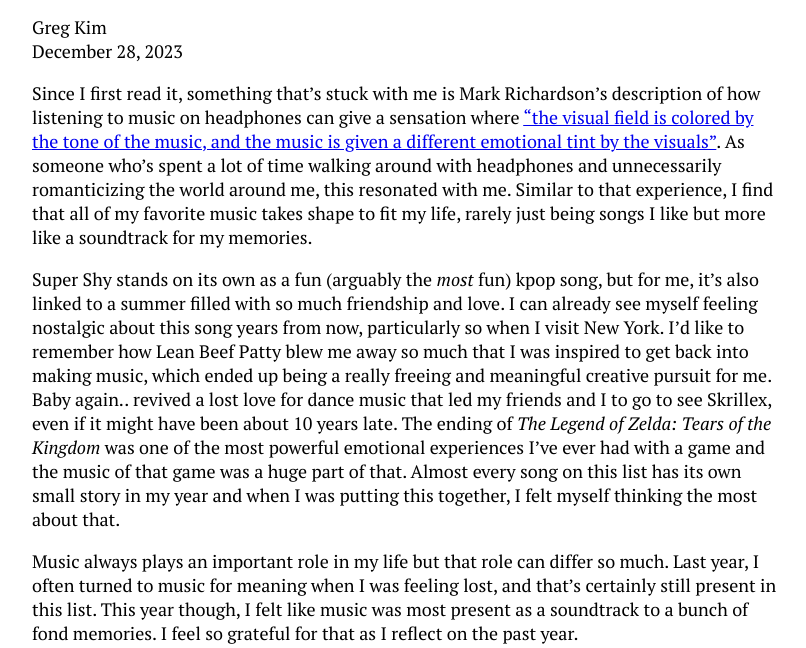
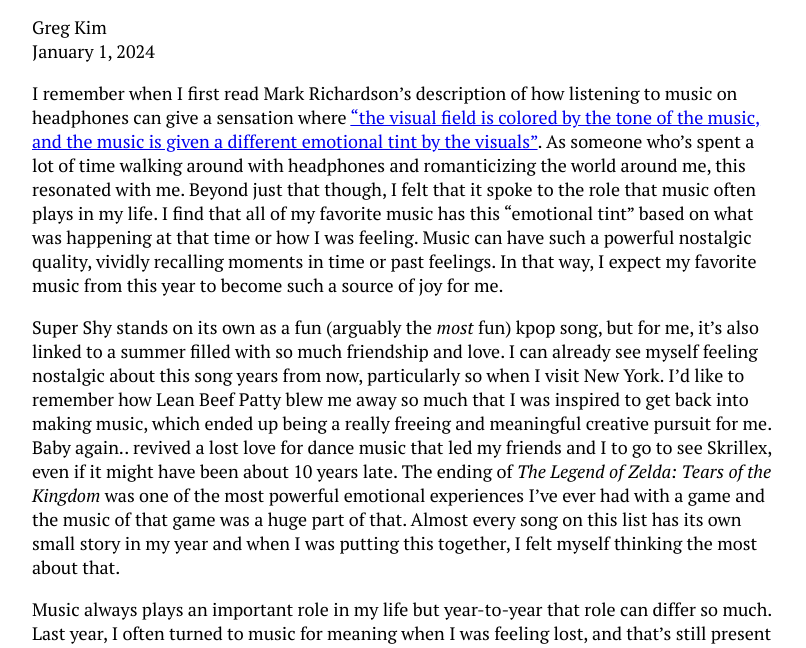
Before and after one commit to gwcmk/favorite-music-2023, a website: page index.html in a window 1280 px wide. Shown: the part 133-781 px from the top of the page, without its empty margins (234-1040 px from the left). Drawn offline with Linux system fonts and the light colour scheme.

Commit message:
Update text

```diff
--- a/index.html
+++ b/index.html
@@ -14,12 +14,14 @@
       <h1>My Favorite Songs of 2023</h1>
       <p>
         Greg Kim<br />
-        December 28, 2023
+        January 1, 2024
       </p>
-      <p>Since I first read it, something that’s stuck with me is Mark Richardson’s description of how listening to music on headphones can give a sensation where <a href="https://pitchfork.com/features/resonant-frequency/listening-for-silence-with-the-headphones-off/" target="_blank">“the visual field is colored by the tone of the music, and the music is given a different emotional tint by the visuals”</a>. As someone who’s spent a lot of time walking around with headphones and unnecessarily romanticizing the world around me, this resonated with me. Similar to that experience, I find that all of my favorite music takes shape to fit my life, rarely just being songs I like but more like a soundtrack for my memories.</p>
+      <p>
+        I remember when I first read Mark Richardson’s description of how listening to music on headphones can give a sensation where <a href="https://pitchfork.com/features/resonant-frequency/listening-for-silence-with-the-headphones-off/" target="_blank">“the visual field is colored by the tone of the music, and the music is given a different emotional tint by the visuals”</a>. As someone who’s spent a lot of time walking around with headphones and romanticizing the world around me, this resonated with me. Beyond just that though, I felt that it spoke to the role that music often plays in my life. I find that all of my favorite music has this “emotional tint” based on what was happening at that time or how I was feeling. Music can have such a powerful nostalgic quality, vividly recalling moments in time or past feelings. In that way, I expect my favorite music from this year to become such a source of joy for me.
+      </p>
       <p>Super Shy stands on its own as a fun (arguably the <em>most</em> fun) kpop song, but for me, it’s also linked to a summer filled with so much friendship and love. I can already see myself feeling nostalgic about this song years from now, particularly so when I visit New York. I’d like to remember how Lean Beef Patty blew me away so much that I was inspired to get back into making music, which ended up being a really freeing and meaningful creative pursuit for me. Baby again.. revived a lost love for dance music that led my friends and I to go to see Skrillex, even if it might have been about 10 years late. The ending of <em>The Legend of Zelda: Tears of the Kingdom</em> was one of the most powerful emotional experiences I’ve ever had with a game and the music of that game was a huge part of that. Almost every song on this list has its own small story in my year and when I was putting this together, I felt myself thinking the most about that.</p>
       <p>
-        Music always plays an important role in my life but that role can differ so much. Last year, I often turned to music for meaning when I was feeling lost, and that’s certainly still present in this list. This year though, I felt like music was most present as a soundtrack to a bunch of fond memories. I feel so grateful for that as I reflect on the past year.
+        Music always plays an important role in my life but year-to-year that role can differ so much. Last year, I often turned to music for meaning when I was feeling lost, and that’s still present in this list. This year though, I felt like music was most present as a soundtrack to a bunch of fond memories. I feel so grateful for that as I reflect on the past year and look forward to 2024.
       </p>
       <p class="quote">
         Thought he was a homebody, he popped out with a baddie<br>
```
